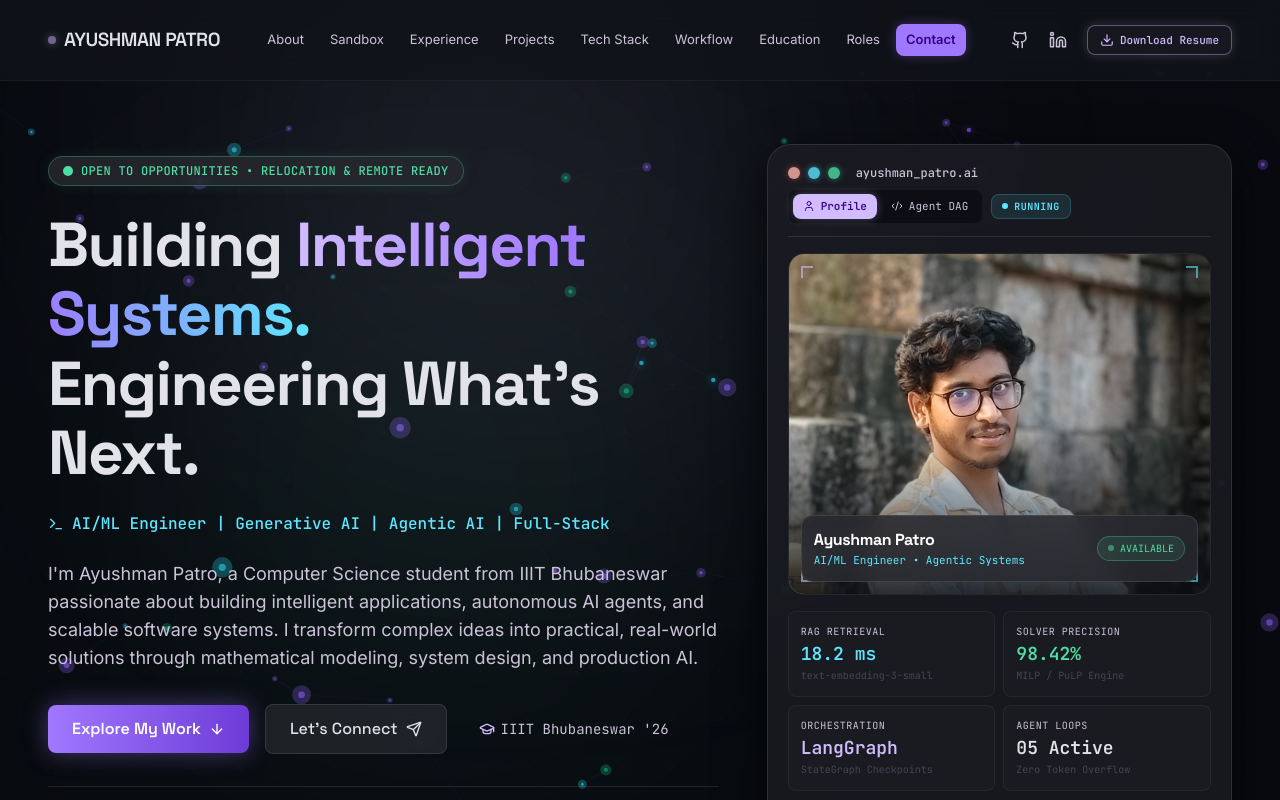
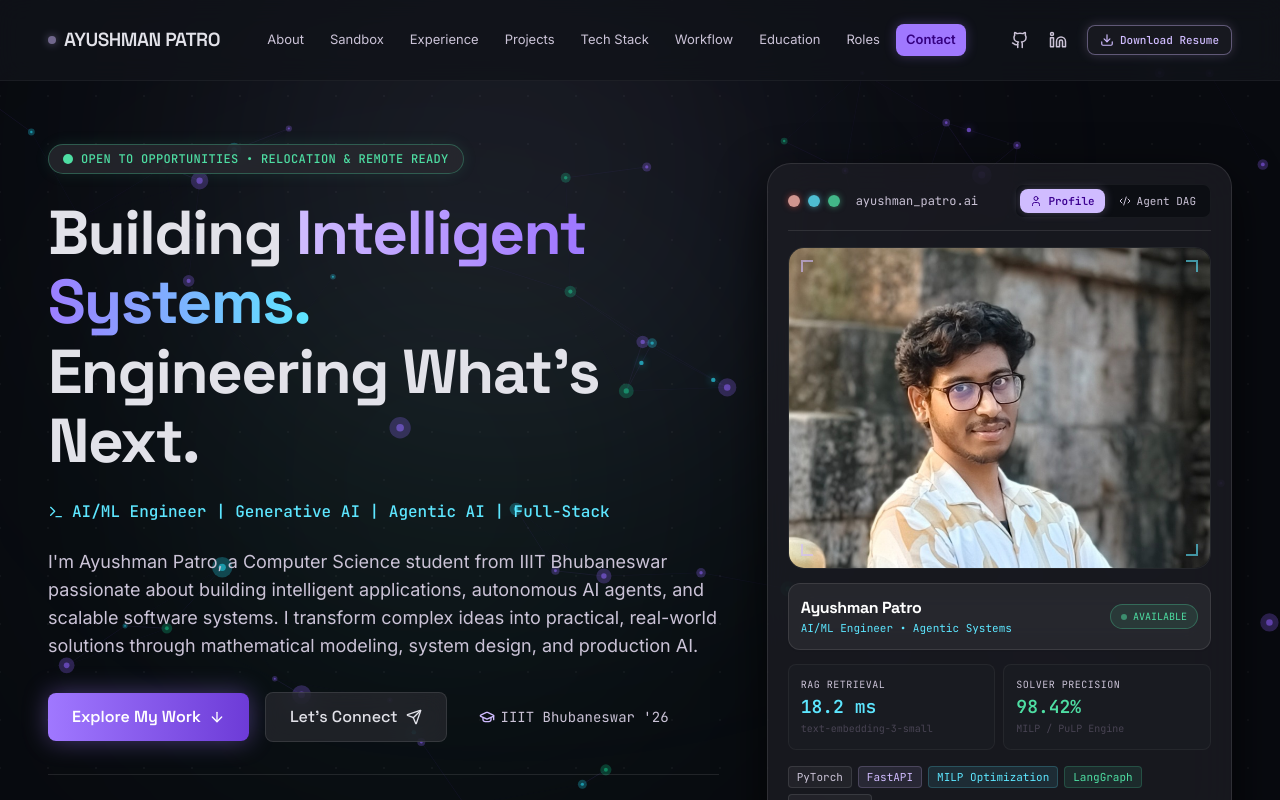
Before and after one commit to Ayushman27/portfolio26, a Next.js app: page / in a window 1280 px wide. Shown: the top 800 px of the page. Built offline with nearby package versions, Linux system fonts and the light colour scheme.

Commit message:
fix: relocate identity name tag below the profile image with clear framing

```diff
--- a/src/components/Hero.tsx
+++ b/src/components/Hero.tsx
@@ -100,8 +100,7 @@ export default function Hero() {
             {profileData.stats.map((stat, idx) => (
               <div key={idx}>
                 <div
-                  className={`font-display text-2xl sm:text-3xl lg:text-4xl font-bold tracking-tight ${
-                    stat.colorVariant === "primary"
+                  className={`font-display text-2xl sm:text-3xl lg:text-4xl font-bold tracking-tight ${stat.colorVariant === "primary"
                       ? "text-on-surface"
                       : stat.colorVariant === "secondary"
                         ? "text-secondary"
@@ -138,23 +137,21 @@ export default function Hero() {
         >
           <div className="relative rounded-3xl bg-surface-container/70 backdrop-blur-xl border border-white/10 p-4 sm:p-5 shadow-[0_16px_48px_rgba(0,0,0,0.7)] flex flex-col gap-4 group hover:border-primary/40 transition-all">
             {/* Terminal Chrome Header with View Mode Toggle */}
-            <div className="flex flex-wrap items-center justify-between gap-2 pb-3 border-b border-white/10 select-none">
+            <div className="flex items-center justify-between pb-3 border-b border-white/10 select-none">
               <div className="flex items-center gap-2">
                 <span className="w-3 h-3 rounded-full bg-error/80 inline-block shadow-[0_0_6px_rgba(255,95,86,0.5)]" />
                 <span className="w-3 h-3 rounded-full bg-secondary/80 inline-block shadow-[0_0_6px_rgba(93,230,255,0.5)]" />
                 <span className="w-3 h-3 rounded-full bg-tertiary/80 inline-block shadow-[0_0_6px_rgba(78,222,163,0.5)]" />
-                <span className="ml-2 font-mono text-xs text-on-surface-variant font-medium">
+                <span className="ml-2 font-mono text-xs text-on-surface-variant">
                   {activeTab === "photo" ? "ayushman_patro.ai" : "agent_orchestrator.ts"}
                 </span>
               </div>
 
-              <div className="flex items-center gap-2">
               {/* View Switcher Chips */}
               <div className="flex items-center gap-1 bg-surface-container-lowest p-1 rounded-lg border border-white/5 font-mono text-[11px]">
                 <button
                   onClick={() => setActiveTab("photo")}
-                    className={`px-2.5 py-1 rounded-md transition-all flex items-center gap-1.5 ${
-                      activeTab === "photo"
+                  className={`px-2.5 py-1 rounded-md transition-all flex items-center gap-1.5 ${activeTab === "photo"
                       ? "bg-primary text-on-primary font-semibold shadow-[0_0_10px_rgba(208,188,255,0.3)]"
                       : "text-on-surface-variant hover:text-white"
                     }`}
@@ -164,8 +161,7 @@ export default function Hero() {
                 </button>
                 <button
                   onClick={() => setActiveTab("code")}
-                    className={`px-2.5 py-1 rounded-md transition-all flex items-center gap-1.5 ${
-                      activeTab === "code"
+                  className={`px-2.5 py-1 rounded-md transition-all flex items-center gap-1.5 ${activeTab === "code"
                       ? "bg-secondary text-on-secondary font-semibold shadow-[0_0_10px_rgba(34,211,238,0.3)]"
                       : "text-on-surface-variant hover:text-white"
                     }`}
@@ -173,13 +169,6 @@ export default function Hero() {
                   <Code2 className="w-3 h-3" />
                   <span>Agent DAG</span>
                 </button>
-                </div>
-
-                {/* Status Indicator from Screenshot */}
-                <span className="hidden sm:inline-flex items-center gap-1.5 px-2.5 py-1 rounded-md bg-secondary/10 border border-secondary/20 text-secondary font-mono text-[10px] font-semibold tracking-wider uppercase">
-                  <span className="w-1.5 h-1.5 rounded-full bg-secondary animate-pulse" />
-                  RUNNING
-                </span>
               </div>
             </div>
 
@@ -189,12 +178,12 @@ export default function Hero() {
                 initial={{ opacity: 0 }}
                 animate={{ opacity: 1 }}
                 transition={{ duration: 0.3 }}
-                className="flex flex-col gap-4"
+                className="flex flex-col gap-3 sm:gap-3.5"
               >
                 {/* Image Frame with Cybernetic HUD Framing */}
                 <div className="relative rounded-2xl overflow-hidden border border-white/10 group-hover:border-primary/50 transition-colors bg-surface-container-lowest">
                   {/* High Quality Uncompressed Profile Image */}
-                  <div className="relative w-full h-[300px] sm:h-[340px]">
+                  <div className="relative w-full h-[280px] sm:h-[320px]">
                     <Image
                       src="/images/ayushman-patro.jpg"
                       alt="Ayushman Patro - AI/ML Engineer"
@@ -204,8 +193,6 @@ export default function Hero() {
                       className="object-cover object-top transition-transform duration-700 group-hover:scale-105"
                       sizes="(max-width: 768px) 100vw, 500px"
                     />
-                    {/* Subtle Gradient Scrim at Bottom for HUD Readability */}
-                    <div className="absolute inset-0 bg-gradient-to-t from-[#080A0F] via-transparent to-transparent opacity-85" />
                   </div>
 
                   {/* Corner HUD Markers */}
@@ -213,9 +200,10 @@ export default function Hero() {
                   <div className="absolute top-3 right-3 w-3 h-3 border-t-2 border-r-2 border-secondary/60 pointer-events-none" />
                   <div className="absolute bottom-3 left-3 w-3 h-3 border-b-2 border-l-2 border-primary/60 pointer-events-none" />
                   <div className="absolute bottom-3 right-3 w-3 h-3 border-b-2 border-r-2 border-secondary/60 pointer-events-none" />
+                </div>
 
-                  {/* Floating Identity & Status Overlay */}
-                  <div className="absolute bottom-3 left-3 right-3 p-3 rounded-xl bg-surface-container-high/85 backdrop-blur-md border border-white/10 flex items-center justify-between gap-2">
+                {/* Identity & Status Tag Below the Image */}
+                <div className="p-3 rounded-xl bg-surface-container-high/85 backdrop-blur-md border border-white/10 flex items-center justify-between gap-2 shadow-sm">
                   <div className="flex flex-col">
                     <span className="font-display text-sm sm:text-base font-bold text-white tracking-tight">
                       Ayushman Patro
@@ -230,15 +218,14 @@ export default function Hero() {
                     AVAILABLE
                   </span>
                 </div>
-                </div>
 
                 {/* Live Telemetry Matrix */}
                 <div className="grid grid-cols-2 gap-2 font-mono text-xs">
-                  <div className="p-2.5 sm:p-3 rounded-lg bg-surface-container-low border border-white/5 flex flex-col">
+                  <div className="p-3 rounded-lg bg-surface-container-low border border-white/5 flex flex-col">
                     <span className="text-on-surface-variant text-[10px] tracking-wider uppercase">
                       RAG RETRIEVAL
                     </span>
-                    <span className="text-secondary font-semibold text-base sm:text-lg">
+                    <span className="text-secondary font-semibold text-lg">
                       18.2 ms
                     </span>
                     <span className="text-outline-variant text-[10px]">
@@ -246,39 +233,15 @@ export default function Hero() {
                     </span>
                   </div>
 
-                  <div className="p-2.5 sm:p-3 rounded-lg bg-surface-container-low border border-white/5 flex flex-col">
+                  <div className="p-3 rounded-lg bg-surface-container-low border border-white/5 flex flex-col">
                     <span className="text-on-surface-variant text-[10px] tracking-wider uppercase">
                       SOLVER PRECISION
                     </span>
-                    <span className="text-tertiary font-semibold text-base sm:text-lg">
+                    <span className="text-tertiary font-semibold text-lg">
                       98.42%
                     </span>
                     <span className="text-outline-variant text-[10px]">
                       MILP / PuLP Engine
-                    </span>
-                  </div>
-
-                  <div className="p-2.5 sm:p-3 rounded-lg bg-surface-container-low border border-white/5 flex flex-col">
-                    <span className="text-on-surface-variant text-[10px] tracking-wider uppercase">
-                      ORCHESTRATION
-                    </span>
-                    <span className="text-primary font-semibold text-base sm:text-lg">
-                      LangGraph
-                    </span>
-                    <span className="text-outline-variant text-[10px]">
-                      StateGraph Checkpoints
-                    </span>
-                  </div>
-
-                  <div className="p-2.5 sm:p-3 rounded-lg bg-surface-container-low border border-white/5 flex flex-col">
-                    <span className="text-on-surface-variant text-[10px] tracking-wider uppercase">
-                      AGENT LOOPS
-                    </span>
-                    <span className="text-on-surface font-semibold text-base sm:text-lg">
-                      05 Active
-                    </span>
-                    <span className="text-outline-variant text-[10px]">
-                      Zero Token Overflow
                     </span>
                   </div>
                 </div>
@@ -295,7 +258,7 @@ export default function Hero() {
                     MILP Optimization
                   </span>
                   <span className="px-2 py-0.5 rounded bg-tertiary/10 text-tertiary font-mono text-[11px] border border-tertiary/20">
-                    LangChain
+                    LangGraph
                   </span>
                   <span className="px-2 py-0.5 rounded bg-white/5 text-on-surface-variant font-mono text-[11px] border border-white/10">
                     PostgreSQL
@@ -406,7 +369,7 @@ export default function Hero() {
                     MILP Optimization
                   </span>
                   <span className="px-2 py-0.5 rounded bg-tertiary/10 text-tertiary font-mono text-[11px] border border-tertiary/20">
-                    LangChain
+                    LangGraph
                   </span>
                   <span className="px-2 py-0.5 rounded bg-white/5 text-on-surface-variant font-mono text-[11px] border border-white/10">
                     PostgreSQL
```
Lines whose indentation alone changed are shown as unchanged.
